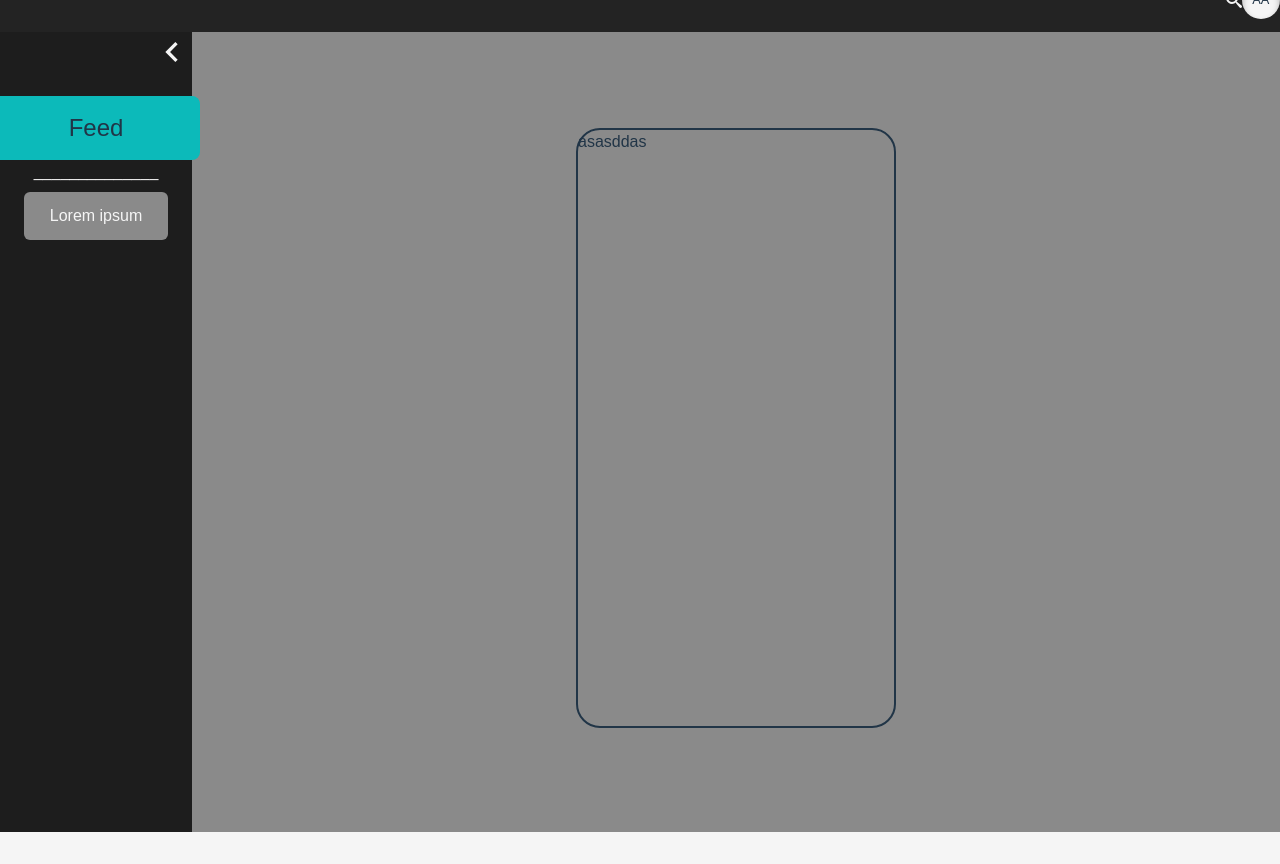
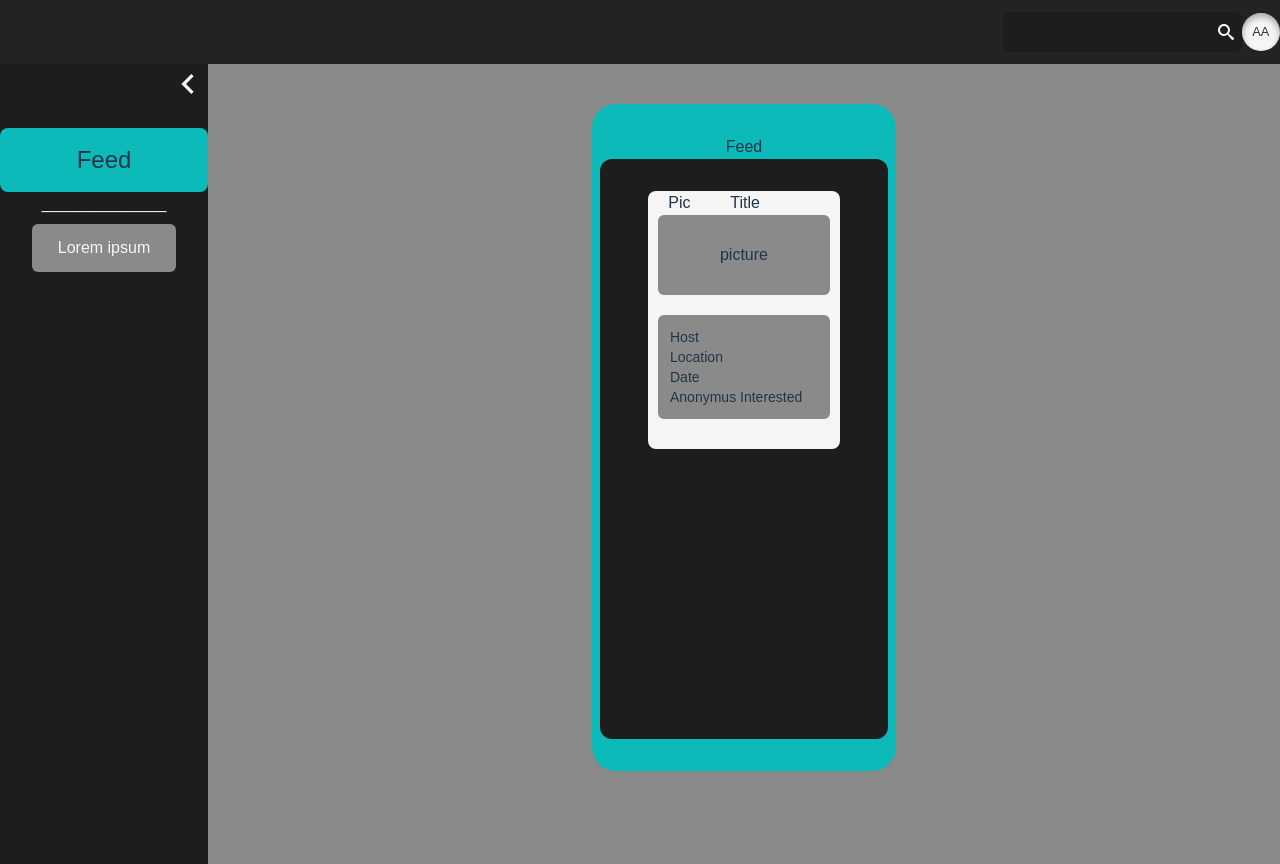
Before and after one commit to Anthymm/Ceet, a React (Vite) app in the folder frontend/: page / in a window 1280 px wide. Before the commit the page ends 832 px from the top, so only its background shows below. Built offline with nearby package versions, Linux system fonts and the light colour scheme.

Commit message:
css templates upd

```diff
--- a/frontend/src/App.tsx
+++ b/frontend/src/App.tsx
@@ -3,15 +3,17 @@ import SidebarComponent from "./components/SidebarComponent"
 import { ImSearch } from "react-icons/im"
 import ContentRouter from "./Routers/ContentRouter"
 
-
 function App() {
   return (
     <>
-      <nav className="flex w-100 justify-end h-[8vh] bg-lightblack items-center shadow">
-        <ImSearch className="text-white" />
+      <nav className="flex justify-end h-[8vh] bg-lightblack items-center shadow">
+        <div className="flex bg-black rounded-md justify-center items-center p-2">
+          <input type="text" className="bg-black rounded-md text-white"></input>
+          <ImSearch className="text-white" />
+        </div>
         <ProfileComponent name="Admin Admin" />
       </nav>
-      <div className="h-screen w-screen flex bg-gray">
+      <div className="h-screen flex bg-gray">
         <SidebarComponent />
         <ContentRouter />
       </div>
--- a/frontend/src/Layouts/CardContainerLayout.tsx
+++ b/frontend/src/Layouts/CardLayout.tsx
@@ -3,7 +3,7 @@ import { Outlet } from "react-router-dom"
 export default function CardLayout() {
   return (
     <>
-      <section className="w-1/3 h-3/4 border-2 rounded-3xl my-24 mx-96" >
+      <section className="w-1/3 h-5/6 border-2 rounded-3xl my-10 mx-96 bg-primary border-none flex flex-col items-center justify-center">
         <Outlet />
       </section>
     </>
--- a/frontend/src/Routers/ContentRouter.tsx
+++ b/frontend/src/Routers/ContentRouter.tsx
@@ -1,6 +1,6 @@
 import { BrowserRouter, Routes, Route } from "react-router-dom"
 import FeedCardComponent from "../components/FeedCardComponent"
-import CardLayout from "../Layouts/CardContainerLayout"
+import CardLayout from "../Layouts/CardLayout"
 import ProfileCardComponent from "../components/ProfileCardComponent"
 import EventCardComponent from "../components/EventCardComponent"
 
--- a/frontend/src/components/FeedCardComponent.tsx
+++ b/frontend/src/components/FeedCardComponent.tsx
@@ -1,7 +1,25 @@
 export default function FeedCardComponent() {
   return (
     <>
-      <div>asasddas</div>
+      <h1>Feed</h1>
+      <div className=" rounded-xl w-[95%] h-[87%] bg-black flex justify-center p-8">
+        <div className="bg-white h-[50%] w-[85%] rounded-lg">
+          <div className="flex items-center justify-around pr-5">
+            <p>Pic</p>
+            <h1>Title </h1>
+            <div></div>
+          </div>
+          <div className="flex flex-col gap-5 justify-center items-center">
+            <div className="bg-gray rounded-md min-h-20 w-[90%] flex items-center justify-center">
+              picture
+            </div>
+            <div className="bg-gray rounded-md min-h-20 w-[90%] p-3 text-sm">
+              <p>Host</p> <p>Location</p> <p>Date</p>{" "}
+              <p> Anonymus Interested</p>
+            </div>
+          </div>
+        </div>
+      </div>
     </>
   )
 }
--- a/frontend/src/components/SidebarComponent.tsx
+++ b/frontend/src/components/SidebarComponent.tsx
@@ -2,7 +2,7 @@ import { MdKeyboardArrowLeft } from "react-icons/md"
 
 function SidebarComponent() {
   return (
-    <div className=" w-[15%] h-full bg-black  ">
+    <div className=" w-[15%] h-full bg-black min-w-52 ">
       <div className="w-full  flex justify-end">
         <MdKeyboardArrowLeft className="text-white size-10" />
       </div>
--- a/frontend/src/index.css
+++ b/frontend/src/index.css
@@ -3,31 +3,22 @@
 @tailwind utilities;
 
 :root {
-  --pri-col: #0CBABA;
-  --sec-col: #314CB6;
-  --white-col: #F5F5F5;
-  --black-col: #1D1D1D;
+  --pri-col: #0cbaba;
+  --sec-col: #314cb6;
+  --white-col: #f5f5f5;
+  --black-col: #1d1d1d;
   --Lblack-col: #232323;
-  --gray-col: #8A8A8A;
+  --gray-col: #8a8a8a;
 }
-
 
 * {
   padding: 0;
   margin: 0;
 }
-
-button:hover {
-  cursor: pointer;
-}
-
 body {
   width: 100vw;
   height: 100vh;
   overflow: hidden;
-  display: flex;
-  justify-content: center;
-  align-items: center;
 }
 
 @media (prefers-color-scheme: light) {
```
